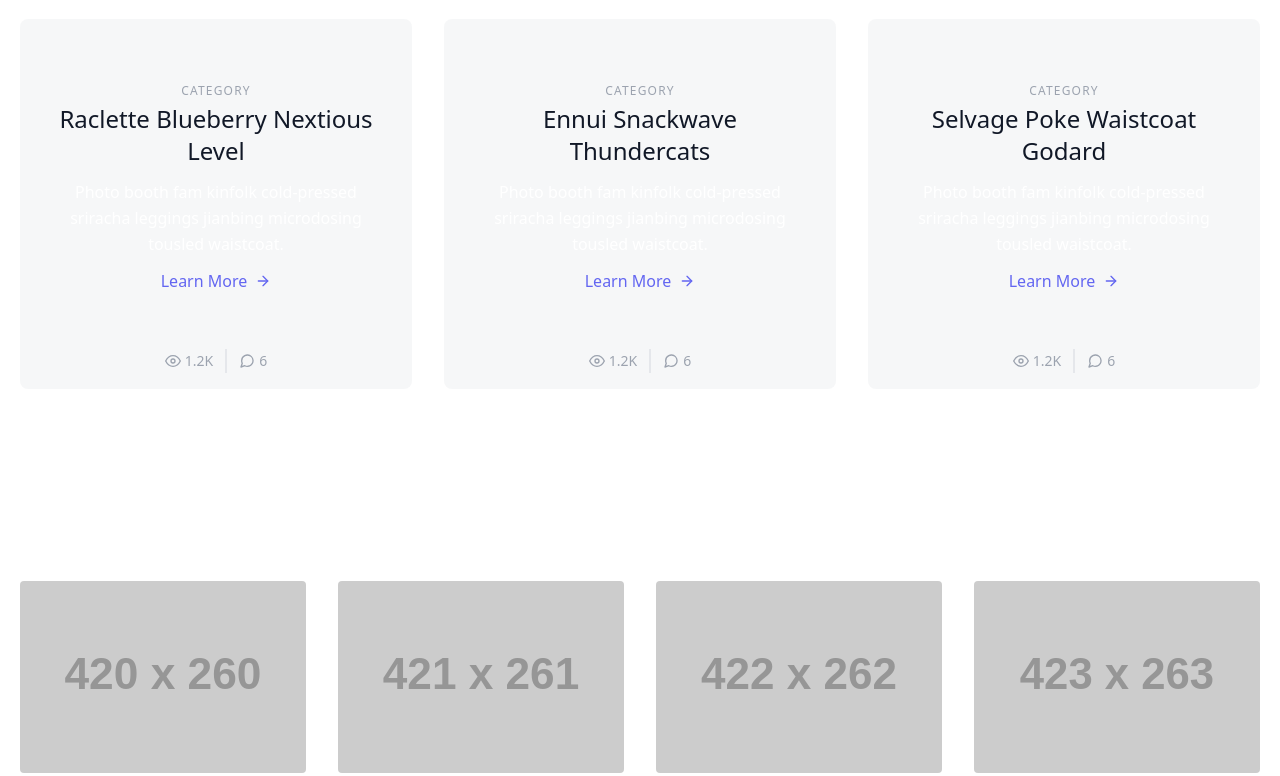
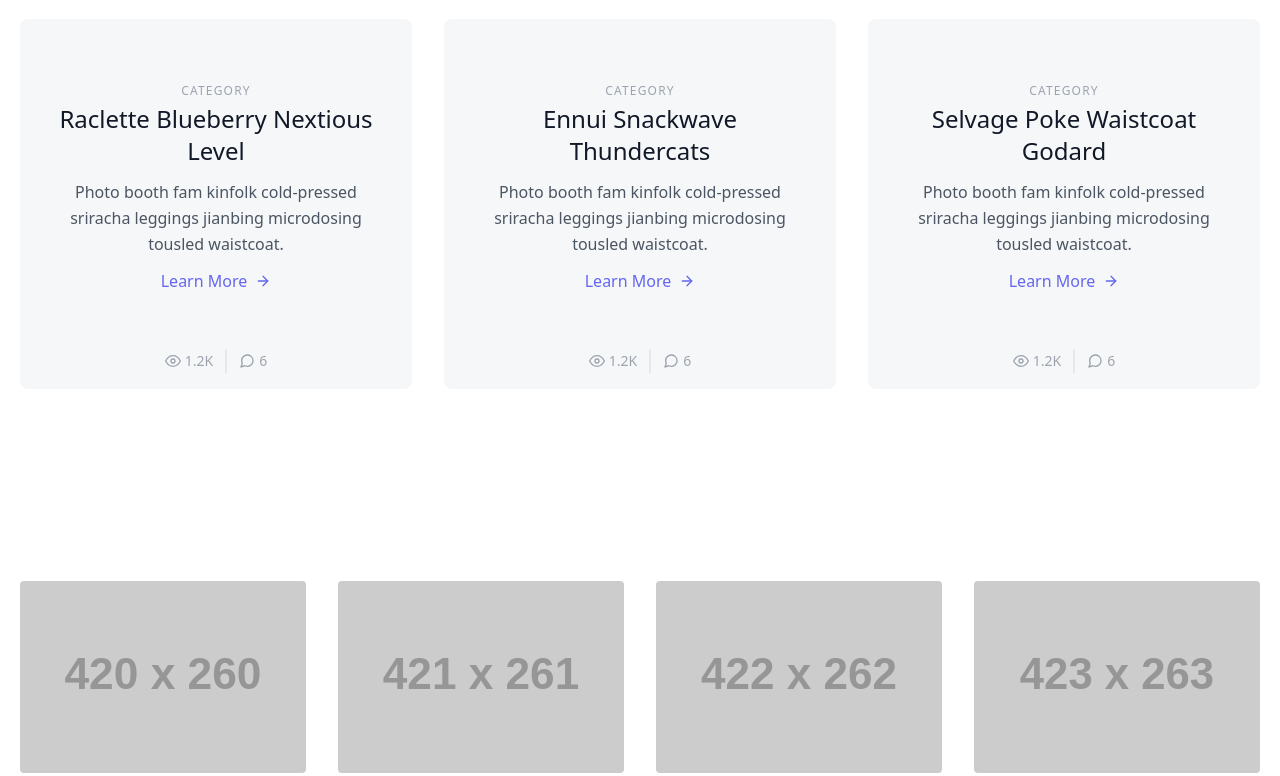
Before and after one commit to Pradeep-Chamoli/civilnews, a plain HTML site: page index.html in a window 1280 px wide. Shown: the part 1069-1845 px from the top of the page. Drawn offline with nearby package versions, Linux system fonts and the light colour scheme; placeholder pictures from the web are drawn by us.

Commit message:
Update index.html

```diff
--- a/index.html
+++ b/index.html
@@ -10,8 +10,6 @@
 <style>
     footer{
         background-color: indigo;
-    }
-    .relative{
         color: white !important;
     }
 
```
